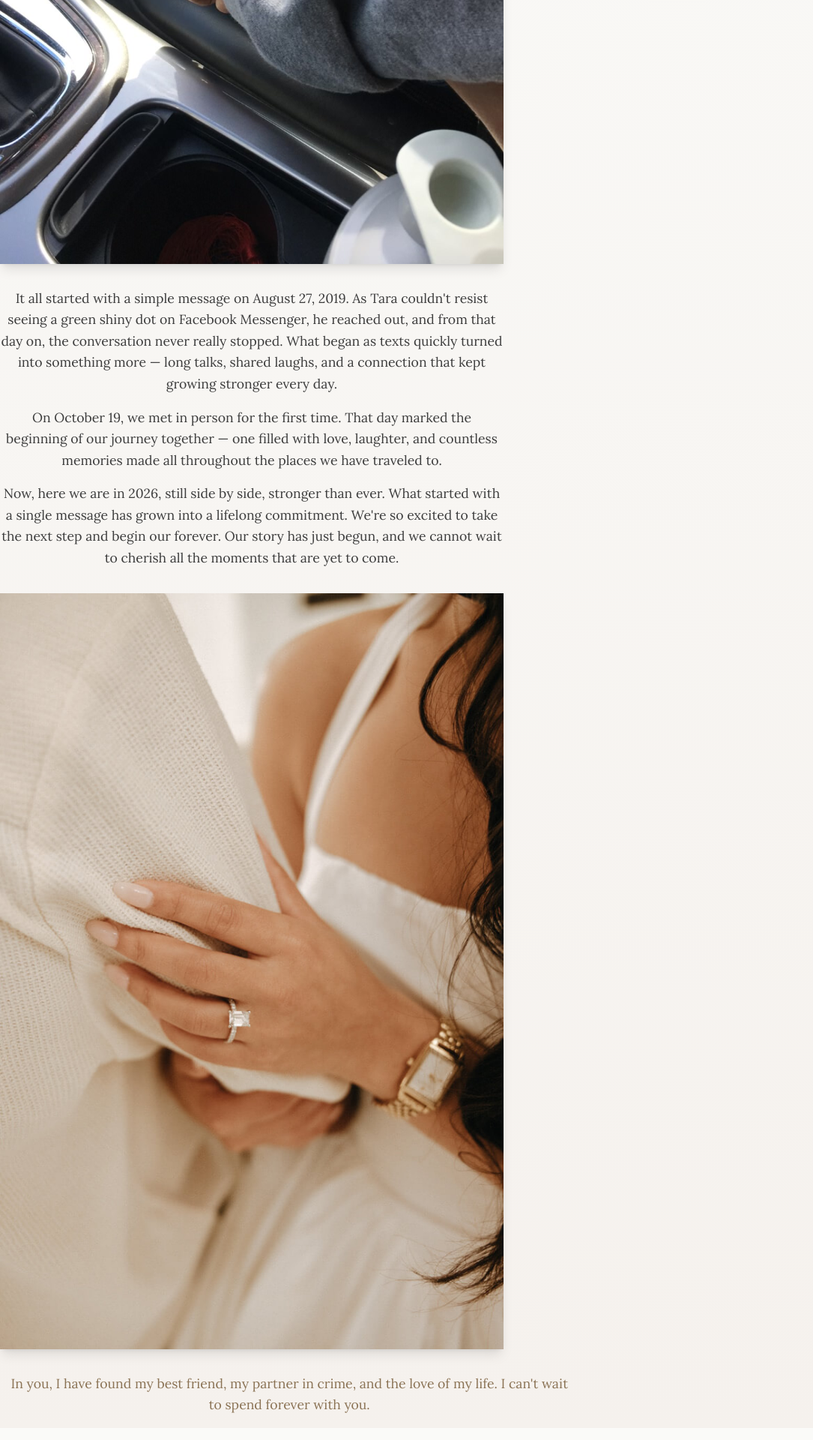
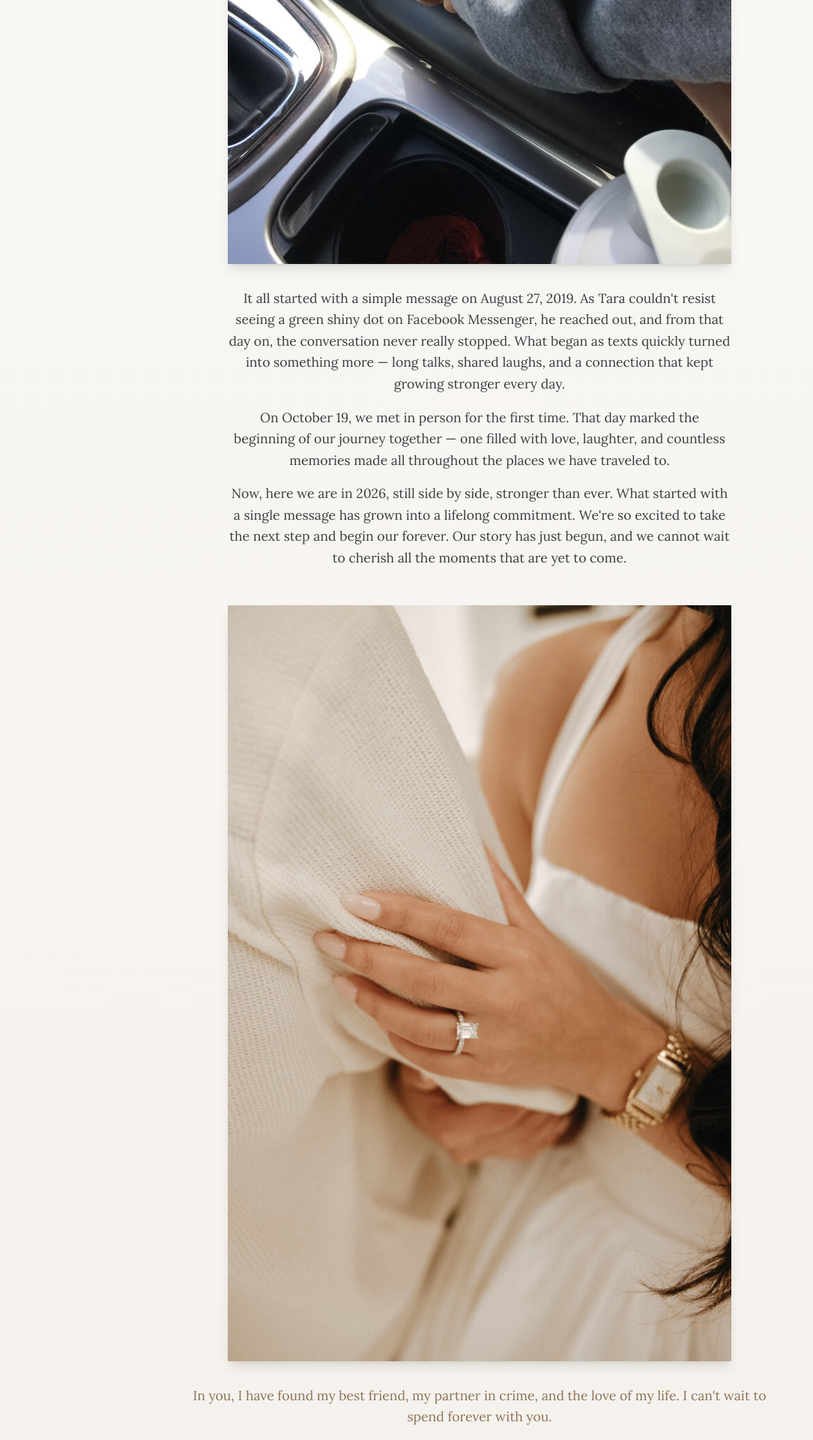
Before and after one commit to tarakhanal/website, a Next.js app: page /story in a window 1280 px wide. Shown: the part 665-2585 px from the top of the page at 75% size, without its empty margins (0-1085 px from the left). Built offline with nearby package versions, Linux system fonts and the light colour scheme; a web font is replaced by a local one.

Commit message:
Center our story page

```diff
--- a/src/app/story/page.tsx
+++ b/src/app/story/page.tsx
@@ -12,7 +12,7 @@ export default function StoryPage() {
       <Navigation />
 
       {/* Header */}
-      <section className="pt-32 pb-12 px-4 sm:px-6 lg:px-8 text-center">
+      <section className="pt-32 pb-12 flex justify-center px-4 sm:px-6 lg:px-8 text-center">
         <motion.div
           initial={{ opacity: 0 }}
           animate={{ opacity: 1 }}
@@ -26,8 +26,8 @@ export default function StoryPage() {
       </section>
 
       {/* Content */}
-      <section className="pb-24 px-4 sm:px-6 lg:px-8">
-        <div className="max-w-2xl mx-auto space-y-12">
+      <section className="pb-24 flex justify-center px-4 sm:px-6 lg:px-8">
+        <div className="w-full max-w-2xl space-y-12 flex flex-col items-center">
 
           {/* First photo */}
           <motion.div
@@ -35,14 +35,14 @@ export default function StoryPage() {
             whileInView={{ opacity: 1, y: 0 }}
             viewport={{ once: true }}
             transition={{ duration: 0.6 }}
-            className="overflow-hidden shadow-lg"
+            className="overflow-hidden shadow-lg w-full"
           >
             <Image
               src={photo1}
               alt="Tara and Bandana"
-              width={666.667}
+              width={666}
               height={500}
-              className="w-full object-cover"
+              className="w-full object-cover mx-auto block"
             />
           </motion.div>
 
@@ -52,7 +52,7 @@ export default function StoryPage() {
             whileInView={{ opacity: 1, y: 0 }}
             viewport={{ once: true }}
             transition={{ duration: 0.6 }}
-            className="space-y-6 text-[#3D3D3D] text-lg leading-relaxed text-center"
+            className="space-y-6 text-[#3D3D3D] text-lg leading-relaxed text-center w-full"
             style={{ fontFamily: "'Lora', serif", marginTop: '2rem', marginBottom: '2rem' }}
           >
             <p>
@@ -81,14 +81,14 @@ export default function StoryPage() {
             whileInView={{ opacity: 1, y: 0 }}
             viewport={{ once: true }}
             transition={{ duration: 0.6 }}
-            className="overflow-hidden shadow-lg"
+            className="overflow-hidden shadow-lg w-full"
           >
             <Image
               src={photo2}
               alt="Tara and Bandana"
-              width={666.667}
+              width={666}
               height={500}
-              className="w-full object-cover"
+              className="w-full object-cover mx-auto block"
             />
           </motion.div>
 
@@ -96,17 +96,17 @@ export default function StoryPage() {
       </section>
 
       {/* Quote Section */}
-      <section className="py-20 px-4 sm:px-6 lg:px-8 text-[#8B7355]">
+      <section className="py-20 flex justify-center px-4 sm:px-6 lg:px-8 text-[#8B7355]">
         <motion.div
           initial={{ opacity: 0, y: 20 }}
           whileInView={{ opacity: 1, y: 0 }}
           viewport={{ once: true }}
           transition={{ duration: 0.6 }}
-          className="max-w-3xl mx-auto text-center"
+          className="w-full max-w-3xl text-center"
         >
           <p
             className="text-3xl md:text-4xl font-light mb-4 italic, leading-relaxed text-center"
-            style={{ fontFamily: "'Lora', serif", marginTop: '2rem', marginLeft: '0.28rem' }}
+            style={{ fontFamily: "'Lora', serif", marginTop: '2rem' }}
           >
             In you, I have found my best friend, my partner in crime, and the love of my life. I can&apos;t wait to spend forever with you.
           </p>
```
